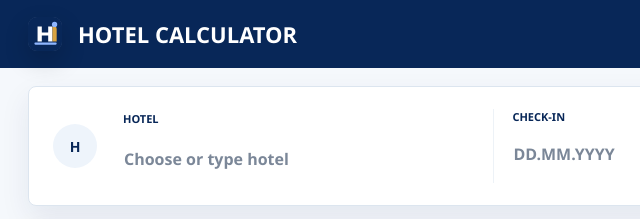
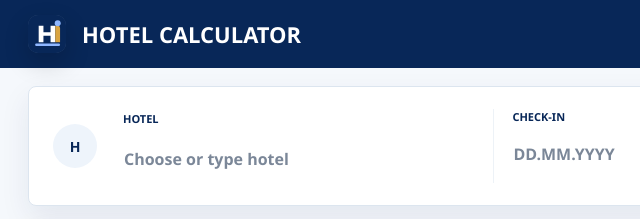
Before and after one commit to Surakij/hotel_calculator, a website: page index.html in a window 1280 px wide. Shown: the top 219 px of the page, 0-640 px from the left. Drawn offline with Linux system fonts and the light colour scheme.

```diff
--- a/assets/styles.css
+++ b/assets/styles.css
@@ -64,10 +64,10 @@ body::before {
 }
 
 .brand-mark {
-  width: 34px;
-  height: 34px;
+  width: 38px;
+  height: 38px;
   display: block;
-  border-radius: 9px;
+  border-radius: 10px;
   box-shadow: 0 10px 24px rgba(0, 0, 0, .18), inset 0 0 0 1px rgba(255, 255, 255, .18);
 }
 
```
